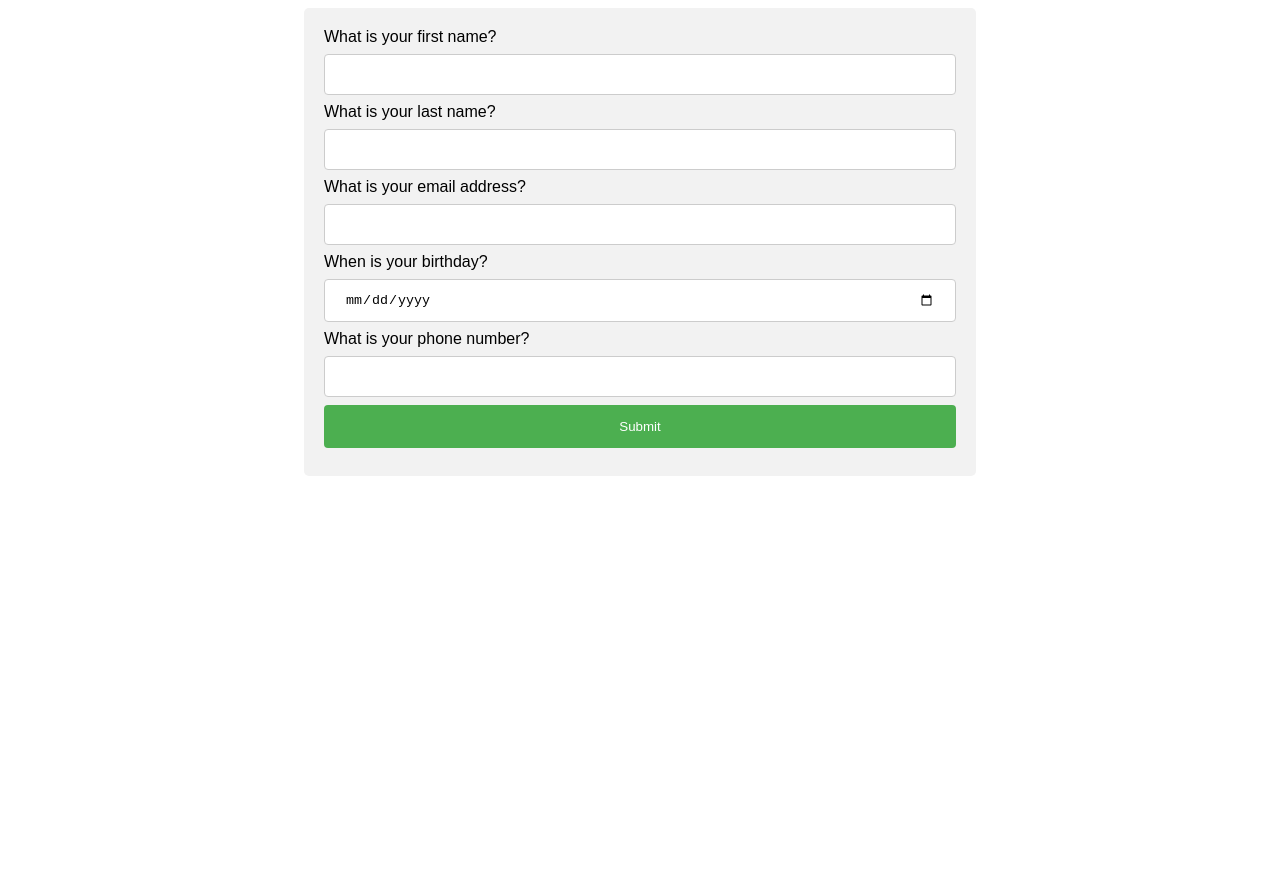
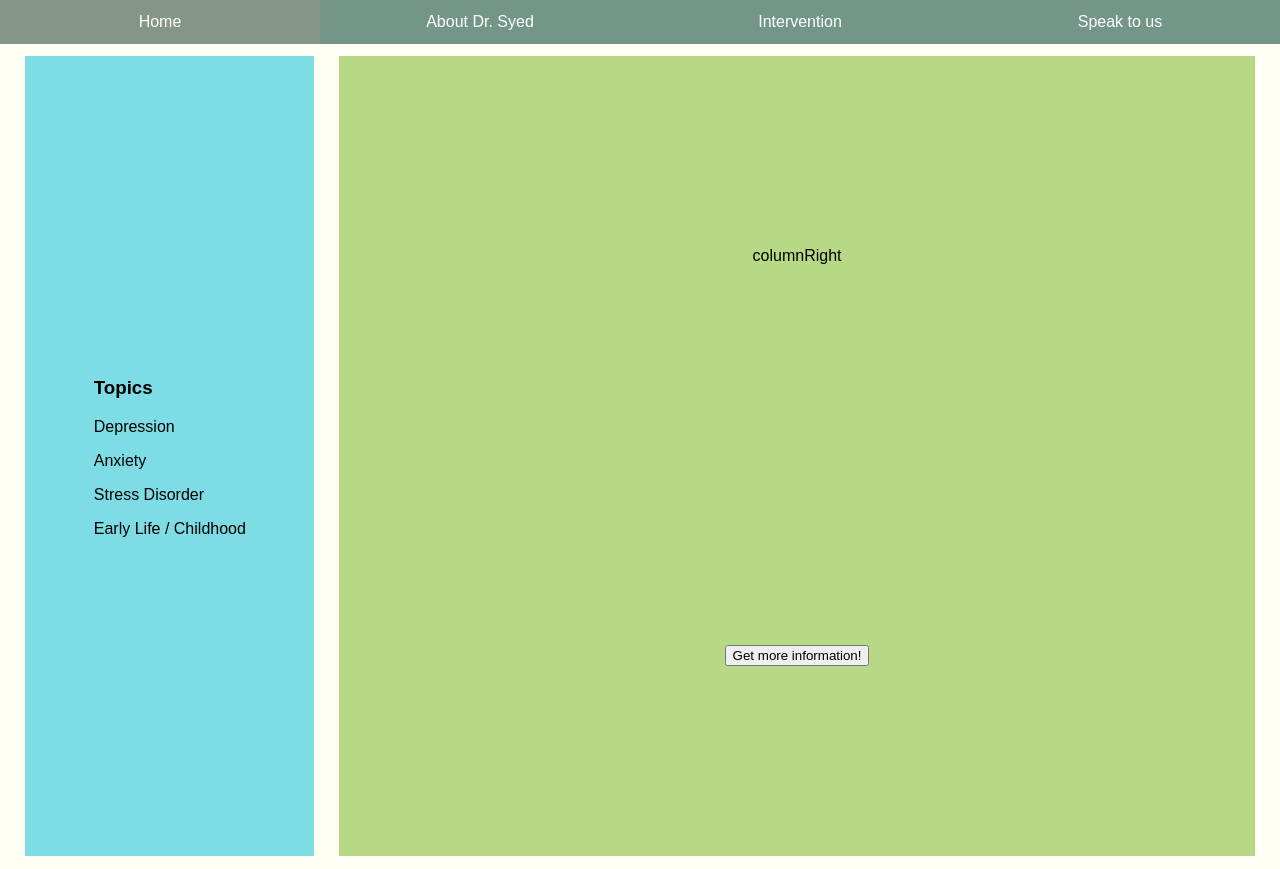
Before and after one commit to dekkaii/emerge-fitness-web, a website: page index.html in a window 1280 px wide. Before the commit the page ends 800 px from the top, so only its background shows below. Drawn offline with Linux system fonts and the light colour scheme.

Commit message:
Baseline framework established

```diff
--- a/index.html
+++ b/index.html
@@ -5,8 +5,13 @@
     <title></title>
   </head>
   <style>
+    html {
+      height: 100%;
+    }
     body {
       font-family: Arial;
+      height:100%;
+      margin: 0;
     }
 
     input, select {
@@ -47,9 +52,83 @@
       align-items: center;
       justify-content: center;
     }
+
+    #navBar {
+      display:flex;
+      flex-direction: row;
+      align-items: stretch;
+      justify-content: space-around;
+      background-color: #749688;
+    }
+
+    #navBarItem {
+      display:flex;
+      flex-direction: row;
+      justify-content:space-around;
+      width: 72%;
+      color: white;
+      style: bold;
+      padding: 1%;
+    }
+
+    #navBarItem:hover { background-color: #849688}
+
+    #columnLeft {
+      margin: 1%;
+      background-color: #7ddce4;
+      display: flex;
+      height: 100%;
+      flex-direction: column;
+      align-items: center;
+      justify-content: space-around;
+      width: 24%;
+    }
+
+    #columnRight {
+      margin: 1%;
+      background-color: #b7d985;
+      display: flex;
+      height: 100%;
+      flex-direction: column;
+      align-items: center;
+      justify-content: space-around;
+      width: 76%;
+    }
+
+    #modal {
+      display:none;
+      background-color: rgba(255, 255, 255, 0.6);
+      flex-direction: column;
+      align-items: center;
+      justify-content: center;
+      position: absolute;
+      height: 100%;
+      width: 100%;
+    }
+
+    #mainContentContainer {
+      padding: 1%;
+      background-color: #fffff4;
+      height: 100%;
+      flex-grow:1;
+      display: flex;
+      flex: 1;
+      bottom: 0;
+      flex-direction: row;
+      justify-content: flex-start;
+      align-items: center;
+    }
   </style>
+  <script>
+    function showForm(){
+      document.getElementById("modal").style.display = "flex";
+    }
+    function hideForm(){
+      document.getElementById("modal").style.display = "none";
+    }
+  </script>
   <body>
-    <div id="pageBase">
+    <div id="modal">
       <div class="formContainer">
         <form class="" action="/users" method="post">
           <label for="first_name">What is your first name?</label>
@@ -67,9 +146,37 @@
           <label for="phone_mobile">What is your phone number?</label>
           <input name="phone_mobile" type="tel">
 
-          <input type="submit" value="Submit">
+          <input type="submit" value="Submit" onclick="hideForm()">
         </form>
       </div>
     </div>
+
+    <div id="navBar">
+      <div id="navBarItem">Home</div>
+      <div id="navBarItem">About Dr. Syed</div>
+      <div id="navBarItem">Intervention</div>
+      <div id="navBarItem">Speak to us</div>
+    </div>
+
+    <div id="mainContentContainer">
+      <div id="columnLeft">
+        <div>
+          <h3>Topics</h3>
+          <p>Depression</p>
+          <p>Anxiety</p>
+          <p>Stress Disorder</p>
+          <p>Early Life / Childhood</p>
+        </div>
+
+      </div>
+
+      <div id="columnRight">
+        columnRight
+        <div class="columnRightContent">
+          <button onclick="showForm()">Get more information!</button>
+        </div>
+      </div>
+
+    </div>
   </body>
 </html>
```
